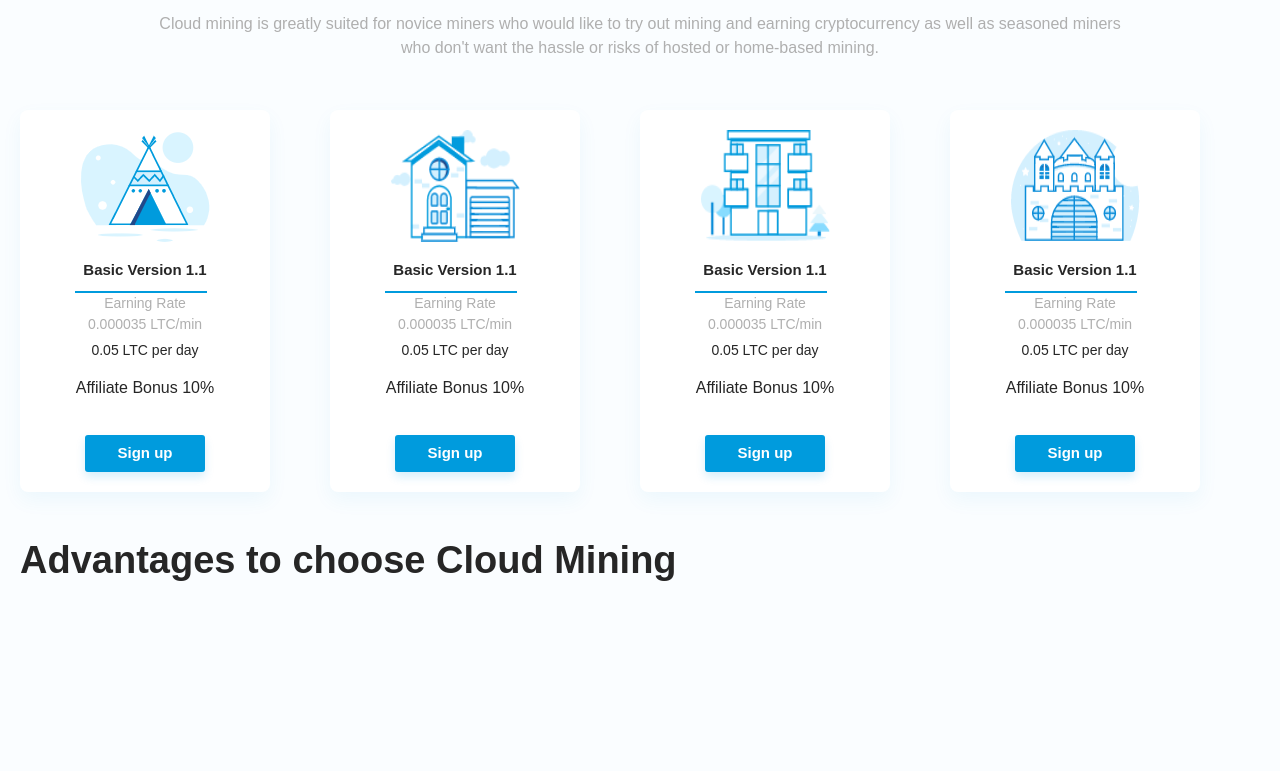
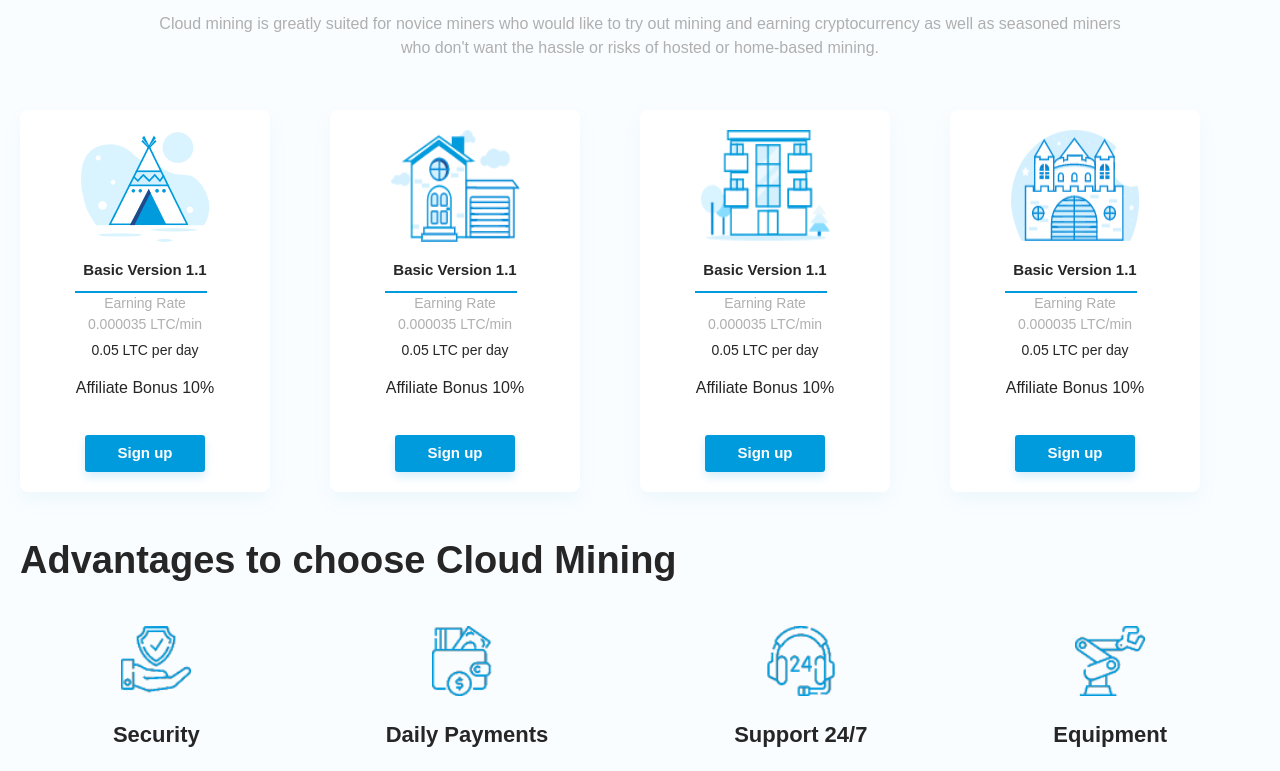
Before and after one commit to Emmy-code2264/Ltc_homepage, a plain HTML site: page index.html in a window 1280 px wide. Shown: the part 1404-2175 px from the top of the page. Before the commit the page ends 2028 px from the top, so only its background shows below. Drawn offline with Linux system fonts and the light colour scheme.

Commit message:
LTC page

```diff
--- a/index.html
+++ b/index.html
@@ -206,6 +206,24 @@
         Advantages to choose Cloud Mining
       </h2>
     </div>
+    <div class="row2">
+      <div class="shield">
+        <img src="shield.png" alt="shield">
+        <h6>Security</h6>
+      </div>
+      <div class="wallet">
+        <img src="wallet.png" alt="wallet">
+        <h6>Daily Payments</h6>
+      </div>
+      <div class="Support">
+        <img src="support.png" alt="support">
+        <h6>Support 24/7</h6>
+      </div>
+      <div class="Robotics">
+        <img src="robotic.png" alt="robotics">
+        <h6>Equipment</h6>
+      </div>
+    </div>
   </div>
 </body>
 </html>
--- a/styles.css
+++ b/styles.css
@@ -487,6 +487,27 @@ body {
   font-size: 38px;
 }
 
+.row2 {
+  display: flex;
+  justify-content: space-around;
+}
+
+.row2 div {
+  text-align: center;
+}
+
+.row2 img {
+  padding: 22px 0;
+  width: 70px;
+  vertical-align: middle;
+}
+
+.row2 h6 {
+  color: #262626;
+  font-size: 22px;
+  font-weight: 700;
+}
+
 
 
 
```
Also changed, not shown: robotic.png (added), shield.png (added), support.png (added), wallet.png (added).
